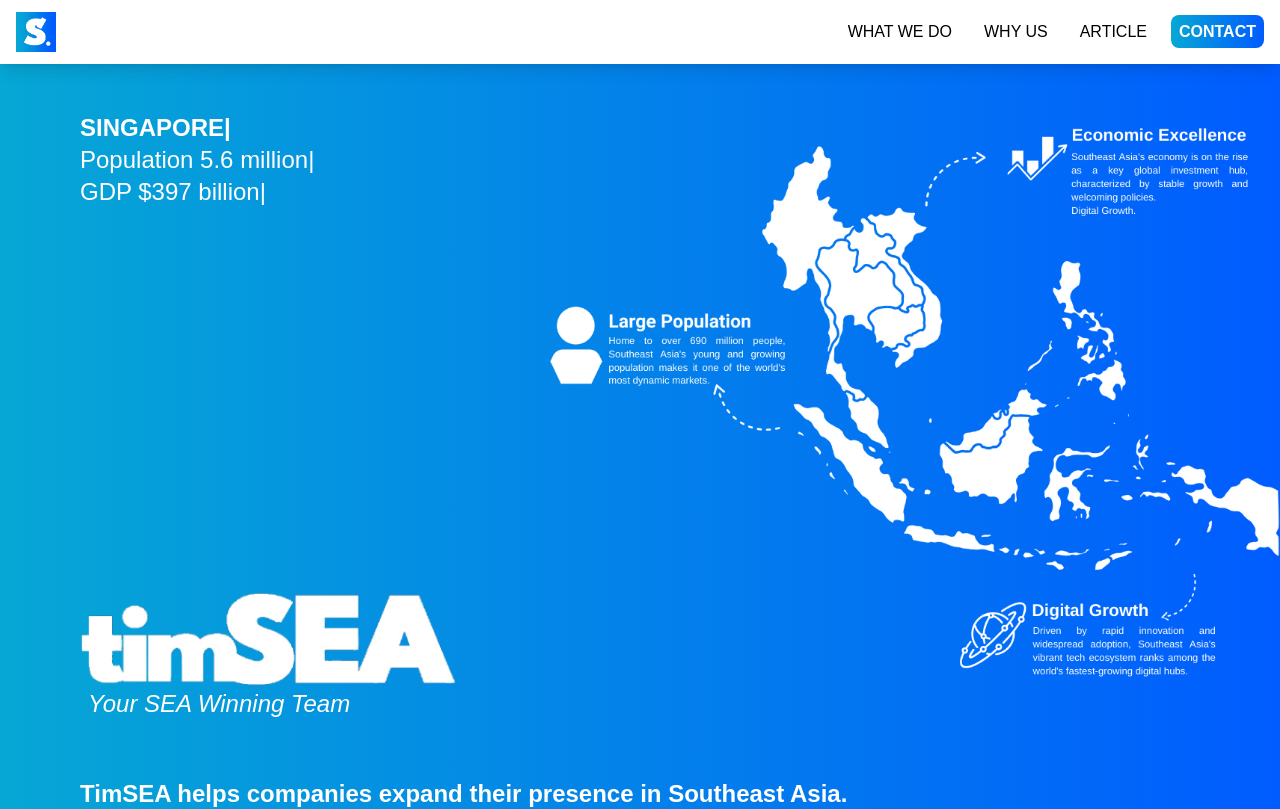
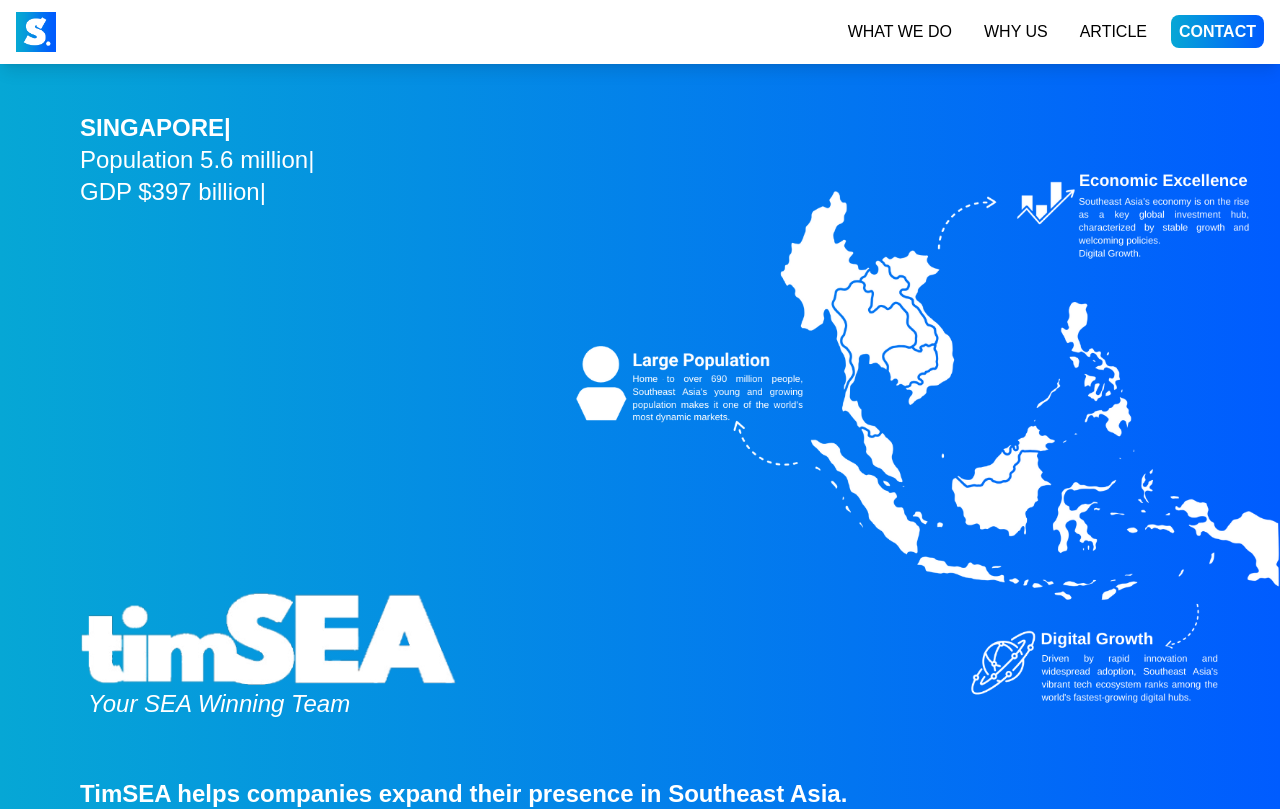
Before and after one commit to AlfinTeguh16/TimSEA-CompanyProfile, a Next.js app: page / in a window 1280 px wide. Shown: the top 809 px of the page. Built offline with nearby package versions, Linux system fonts and the light colour scheme; no server answers; the database is empty.

Commit message:
fix: maps image position

```diff
--- a/src/app/globals.css
+++ b/src/app/globals.css
@@ -50,10 +50,9 @@
   .responsive-container {
     background-image: url('/images/seaMap.png');
     background-repeat: no-repeat;
-    background-size:  57vw;
-    background-position: 100% 50% ;
+    background-size:  55vw;
+    background-position: 100% 64% ;
   }
-
 }
 
 .bg-blog{
```
